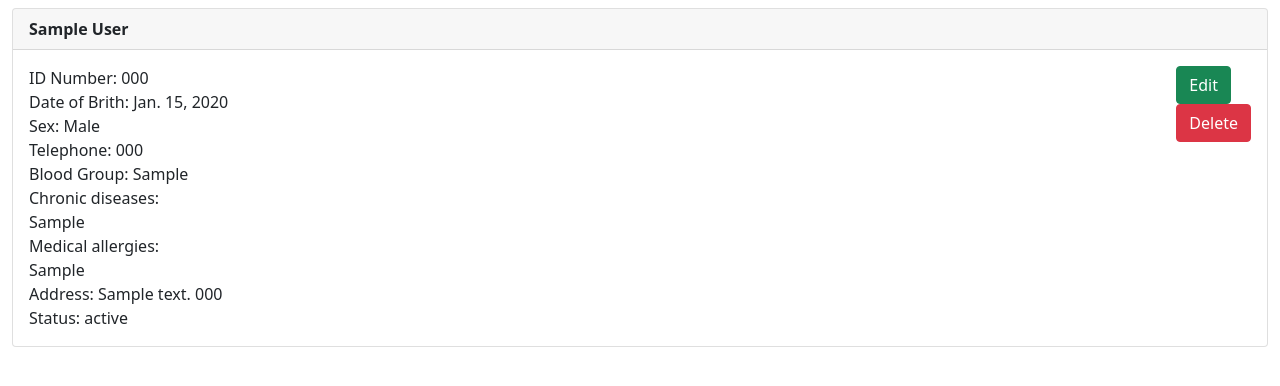
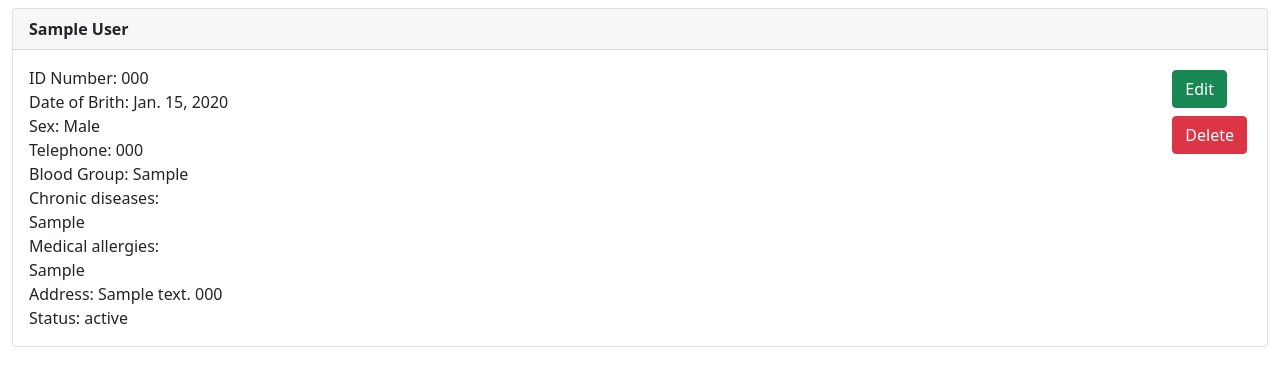
Before and after one commit to AcidSkull/projekt-medyczny, a Django app: page /view/patient/1 in a window 1280 px wide. Shown: the part 256-642 px from the top of the page. Run offline with Django 5.2, Linux system fonts and the light colour scheme; a user stored in the database is signed in; tables that the repository leaves empty hold one stand-in row (values such as "Sample post"); some libraries are stand-ins or nearby versions.

Commit message:
style changes in edit/delete btn

```diff
--- a/adt/main/templates/main/view.html
+++ b/adt/main/templates/main/view.html
@@ -22,12 +22,12 @@
             Status: {{obj.status}} <br>
         </div>
         <div>
-            <div>
+            <div class="m-1">
                 <a class="btn btn-success" href="{% url 'edit' model_name='patient' id=obj.id %}">Edit</a>
             </div>
             <form method="post">
                 {% csrf_token %}
-                <button type="submit" class="btn btn-danger" name="post-id" value="{{obj.id}}">Delete</button>
+                <button type="submit" class="btn btn-danger m-1" name="post-id" value="{{obj.id}}">Delete</button>
             </form>
         </div>
     </div>
@@ -41,12 +41,12 @@
             Goal of appointment: {{obj.goal_of_appointment}}<br>
         </div>
         <div>
-            <div>
+            <div class="m-1">
                 <a class="btn btn-success" href="{% url 'edit' model_name='appointment' id=obj.id %}">Edit</a>
             </div>
             <form method="post">
                 {% csrf_token %}
-                <button type="submit" class="btn btn-danger" name="post-id" value="{{obj.id}}">Delete</button>
+                <button type="submit" class="btn btn-danger m-1" name="post-id" value="{{obj.id}}">Delete</button>
             </form>
         </div>
     </div>
```
